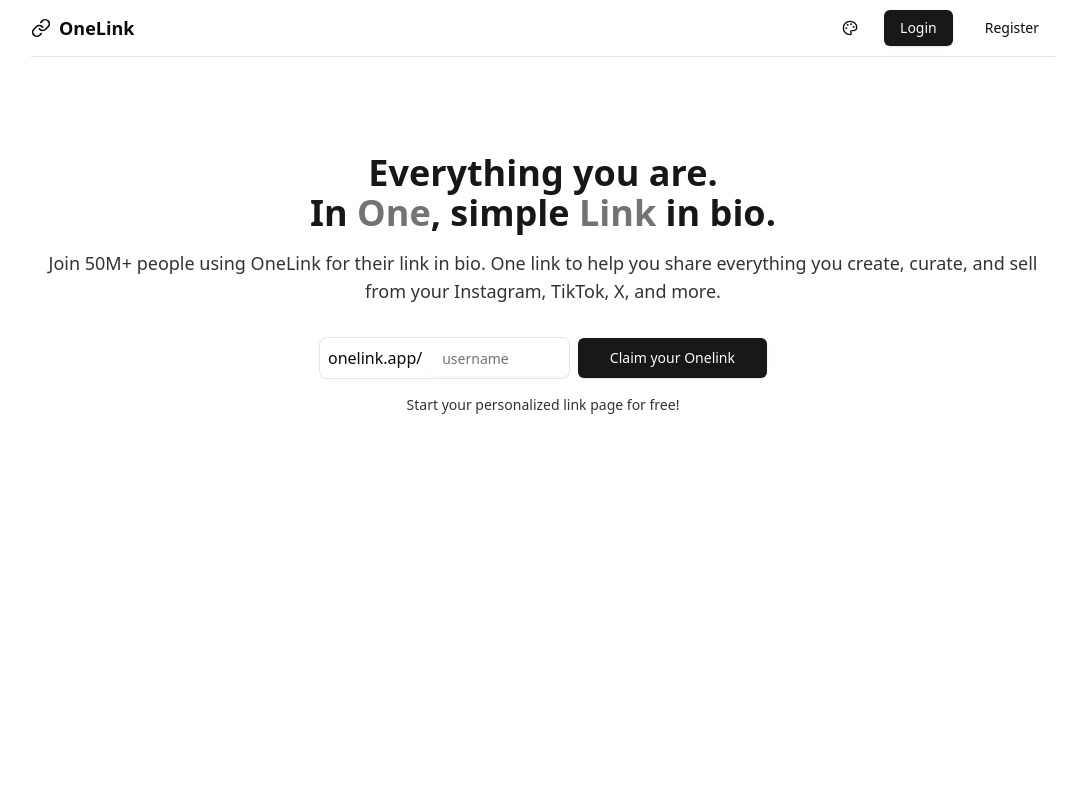
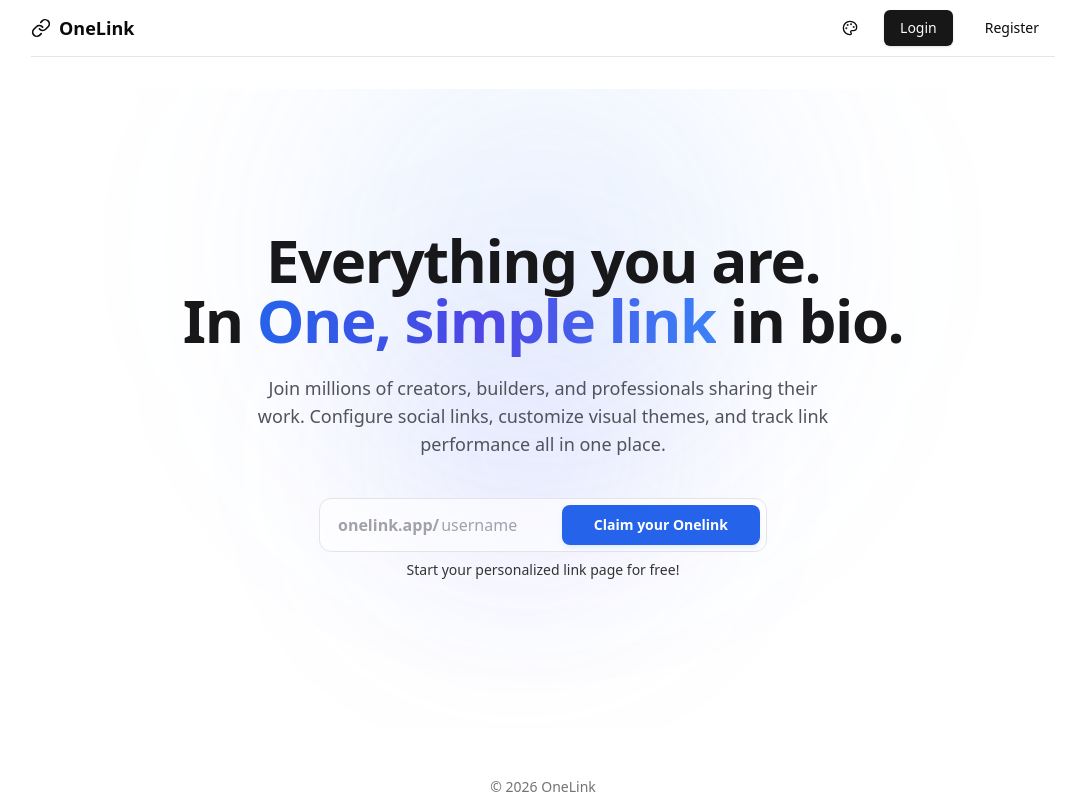
Before and after one commit to iamcristian/onelink, a React (Vite) app in the folder frontend/: page / in a window 1280 px wide. Shown: the top 800 px of the page, without its empty margins (97-1164 px from the left). Built offline with nearby package versions, Linux system fonts and the light colour scheme; no server answers.

Commit message:
style: modernize admin dashboard and homepage UI layout

```diff
--- a/frontend/src/components/home/SearchForm.tsx
+++ b/frontend/src/components/home/SearchForm.tsx
@@ -35,21 +35,21 @@
 
   return (
     <Form {...form}>
-      <form onSubmit={form.handleSubmit(handleSearch)} className="space-y-8">
+      <form onSubmit={form.handleSubmit(handleSearch)} className="space-y-4">
         <div className="w-full max-w-md mx-auto">
-          <div className="flex flex-col sm:flex-row items-center space-x-2 mb-2">
-            <div className="flex flex-col sm:flex-row items-center w-full border rounded-lg">
-              <span className="p-2">onelink.app/</span>
+          <div className="flex flex-col sm:flex-row items-stretch gap-2 p-1.5 rounded-xl border border-zinc-200 dark:border-zinc-800 bg-white/60 dark:bg-zinc-950/60 backdrop-blur-md focus-within:border-blue-500 focus-within:ring-4 focus-within:ring-blue-500/10 transition-all">
+            <div className="flex items-center flex-1 px-3 py-1">
+              <span className="text-zinc-400 dark:text-zinc-500 font-semibold select-none">onelink.app/</span>
               <FormField
                 control={form.control}
                 name="handle"
                 render={({ field }) => (
-                  <FormItem>
+                  <FormItem className="flex-1">
                     <FormControl>
-                      <Input
+                      <input
                         type="text"
                         placeholder="username"
-                        className="w-full border-none focus:!ring-transparent focus:!border-none text-center sm:text-left"
+                        className="w-full bg-transparent border-none outline-none focus:outline-none focus:ring-0 p-0 text-zinc-900 dark:text-zinc-50 font-bold ml-0.5 placeholder:font-normal placeholder:text-zinc-400 dark:placeholder:text-zinc-650"
                         {...field}
                       />
                     </FormControl>
@@ -57,7 +57,7 @@
                 )}
               />
             </div>
-            <Button type="submit" size="lg" className="m-2 sm:m-0">
+            <Button type="submit" size="lg" className="rounded-lg font-bold bg-blue-600 hover:bg-blue-700 text-white shadow-md shadow-blue-500/10 transition-all">
               Claim your Onelink
             </Button>
           </div>
--- a/frontend/src/pages/Home.tsx
+++ b/frontend/src/pages/Home.tsx
@@ -2,22 +2,26 @@
 
 const Home = () => {
   return (
-    <div className="text-center px-4 py-16 min-h-screen">
+    <div className="relative text-center px-4 py-16 md:py-24 min-h-[80vh] flex flex-col justify-center items-center overflow-hidden">
+      {/* Floating background blur glows */}
+      <div className="absolute top-1/4 left-1/2 -translate-x-1/2 -translate-y-1/2 w-[300px] md:w-[450px] h-[300px] md:h-[450px] bg-blue-500/10 dark:bg-blue-500/15 rounded-full blur-[80px] md:blur-[120px] pointer-events-none" />
+      <div className="absolute top-1/3 left-1/3 w-[200px] md:w-[300px] h-[200px] md:h-[300px] bg-indigo-500/10 dark:bg-indigo-500/15 rounded-full blur-[60px] md:blur-[90px] pointer-events-none" />
+
       {/* Heading Section */}
-      <div className="mb-8">
-        <h1 className="text-4xl font-bold mb-4 text-primary">
+      <div className="max-w-3xl z-10 space-y-6">
+        <h1 className="text-4xl sm:text-5xl md:text-6xl font-black tracking-tight leading-[1.1] text-zinc-900 dark:text-zinc-50">
           Everything you are. <br />
-          In <span className="text-neutral-500">One</span>, simple{" "}
-          <span className="text-neutral-500">Link</span> in bio.
+          In <span className="bg-gradient-to-r from-blue-600 via-indigo-600 to-blue-500 bg-clip-text text-transparent">One, simple link</span> in bio.
         </h1>
-        <p className="text-lg text-secondary mb-8">
-          Join 50M+ people using OneLink for their link in bio. One link to help
-          you share everything you create, curate, and sell from your Instagram,
-          TikTok, X, and more.
+        <p className="text-sm sm:text-base md:text-lg text-zinc-600 dark:text-zinc-400 max-w-xl mx-auto font-normal leading-relaxed">
+          Join millions of creators, builders, and professionals sharing their work.
+          Configure social links, customize visual themes, and track link performance all in one place.
         </p>
       </div>
 
-      <SearchForm />
+      <div className="w-full max-w-md mt-10 z-10">
+        <SearchForm />
+      </div>
     </div>
   );
 };
```
